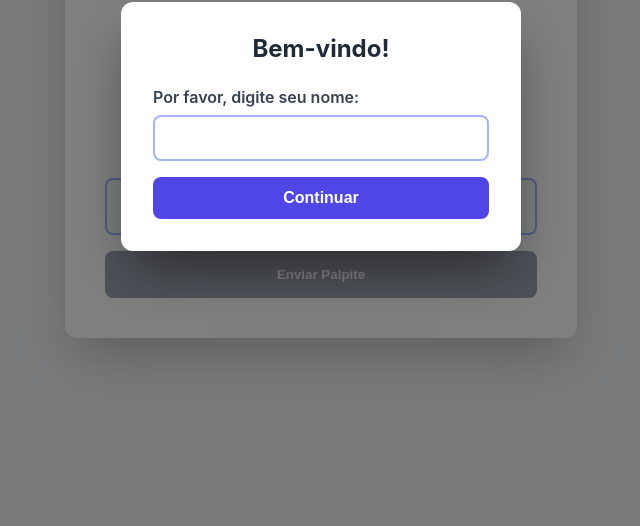
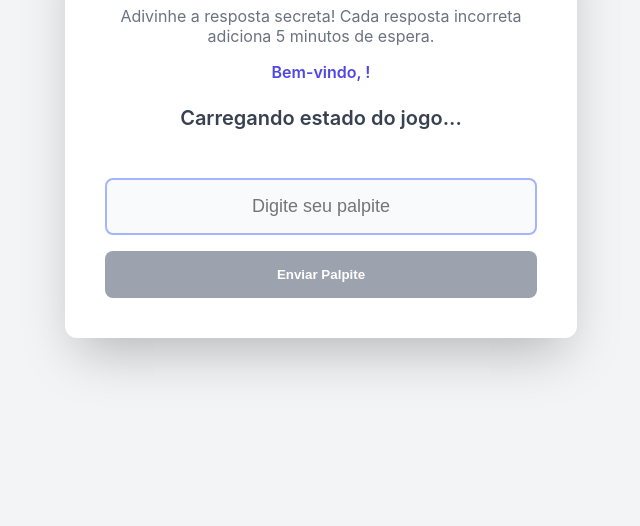
Before and after one commit to maracunha/guessing-game, a plain HTML site: page index.html in a window 1280 px wide. Shown: the part 274-800 px from the top of the page, without its empty margins (319-959 px from the left). Drawn offline with Linux system fonts and the light colour scheme.

Commit message:
style: fix

```diff
--- a/index.html
+++ b/index.html
@@ -709,7 +709,7 @@
         <a href="#guessInput" class="skip-link">Pular para o campo de palpite</a>
 
         <!-- Name Modal -->
-        <div id="nameModal" class="modal" role="dialog" aria-labelledby="nameModalTitle" aria-modal="true">
+        <div id="nameModal" class="modal hidden" role="dialog" aria-labelledby="nameModalTitle" aria-modal="true">
             <div class="modal-content">
                 <h2 id="nameModalTitle">Bem-vindo!</h2>
                 <label for="nameInput">Por favor, digite seu nome:</label>
```
